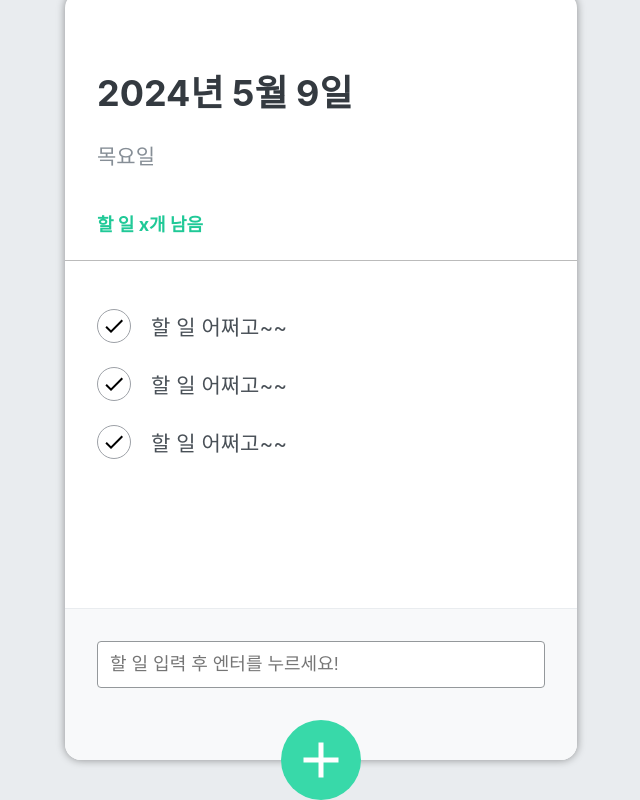
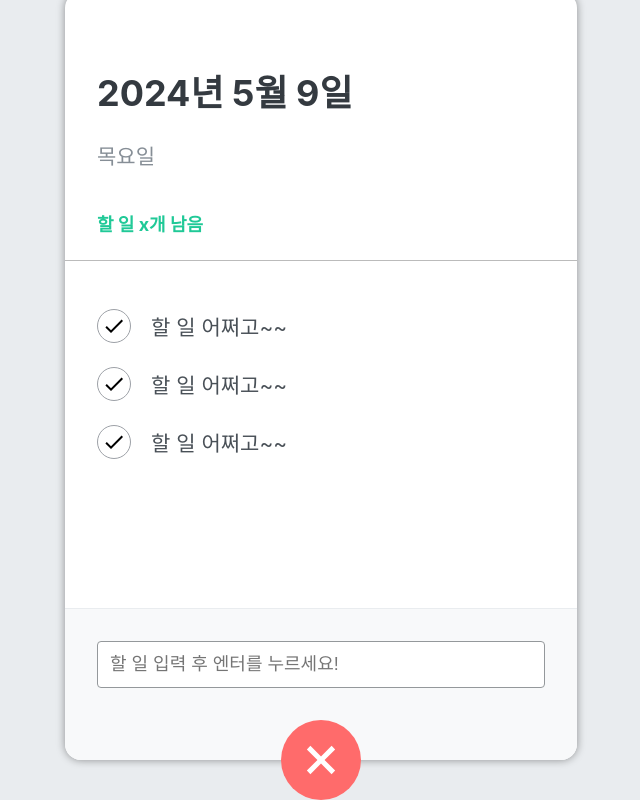
Before and after one commit to mirangee/react-todo-app, a React (Create React App) app: page / in a window 1280 px wide. Both pictures are taken after a click on the button 640 px from the left and 864 px from the top of the page. Shown: the part 104-904 px from the top of the page, without its empty margins (319-959 px from the left). Built offline with nearby package versions, Linux system fonts and the light colour scheme.

Commit message:
할일 추가 form 이벤트, 스타일 처리(classnames 라이브러리 사용)

```diff
--- a/src/App.js
+++ b/src/App.js
@@ -1,4 +1,3 @@
-import logo from './logo.svg';
 import './App.css';
 import TodoTemplate from './Components/TodoTemplate';
 
--- a/src/Components/TodoInput.js
+++ b/src/Components/TodoInput.js
@@ -1,17 +1,39 @@
-import React from 'react';
+import React, { useState } from 'react';
 import '../scss/TodoInput.scss';
 import { MdAdd } from 'react-icons/md';
+import cn from 'classnames';
 
 const TodoInput = () => {
+  // 입력창이 열리는 여부를 표현하는 상태값
+  const [open, setOpen] = useState(false);
+
+  // + 버튼 클릭 시 이벤트
+  const onToggle = () => {
+    setOpen(!open);
+  };
+
   return (
     <>
-      <div className="form-wrapper">
-        <form className="insert-form">
-          <input type="text" placeholder="할 일 입력 후 엔터를 누르세요!" />
-        </form>
-      </div>
+      {open && (
+        <div className="form-wrapper">
+          <form className="insert-form">
+            <input type="text" placeholder="할 일 입력 후 엔터를 누르세요!" />
+          </form>
+        </div>
+      )}
 
-      <button className="insert-btn">
+      {/*
+        classnames 라이브러리 사용법(설치완료 후)
+        1. classnames import하기
+        2. 지정한 이름으로 호출하기 (cn이라는 이름으로 호출한 예)
+          cn(파라미터1, 파라미터2)
+          : 첫번째 파라미터는 항상 유지할 default 클래스
+          : 두번째 파라미터는 논리 상태값
+            => 논리 상태값이 true일 경우 해당 클래스 추가, false일 경우 제거
+            {클래스 이름: 논리값},
+             클래스 이름을 지정하지 않으면 논리값 변수명이 클래스 이름으로 사용됨.
+       */}
+      <button className={cn('insert-btn', { open })} onClick={onToggle}>
         <MdAdd />
       </button>
     </>
```
